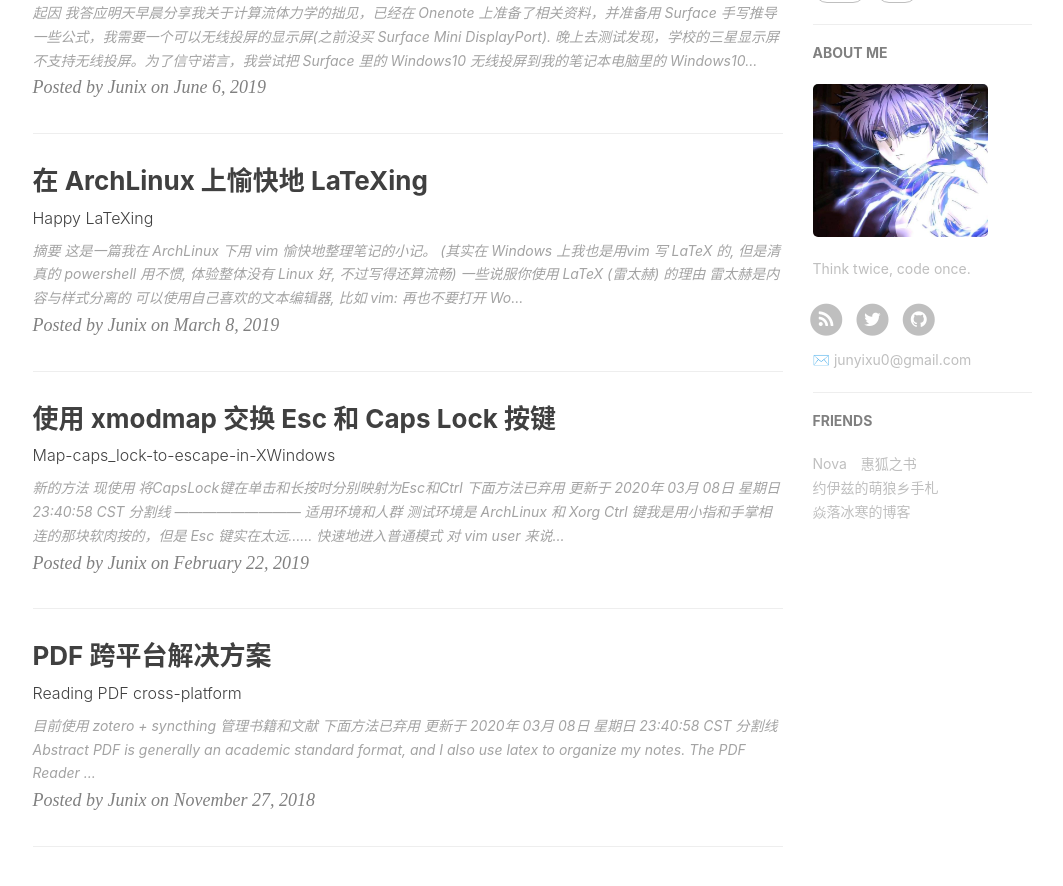
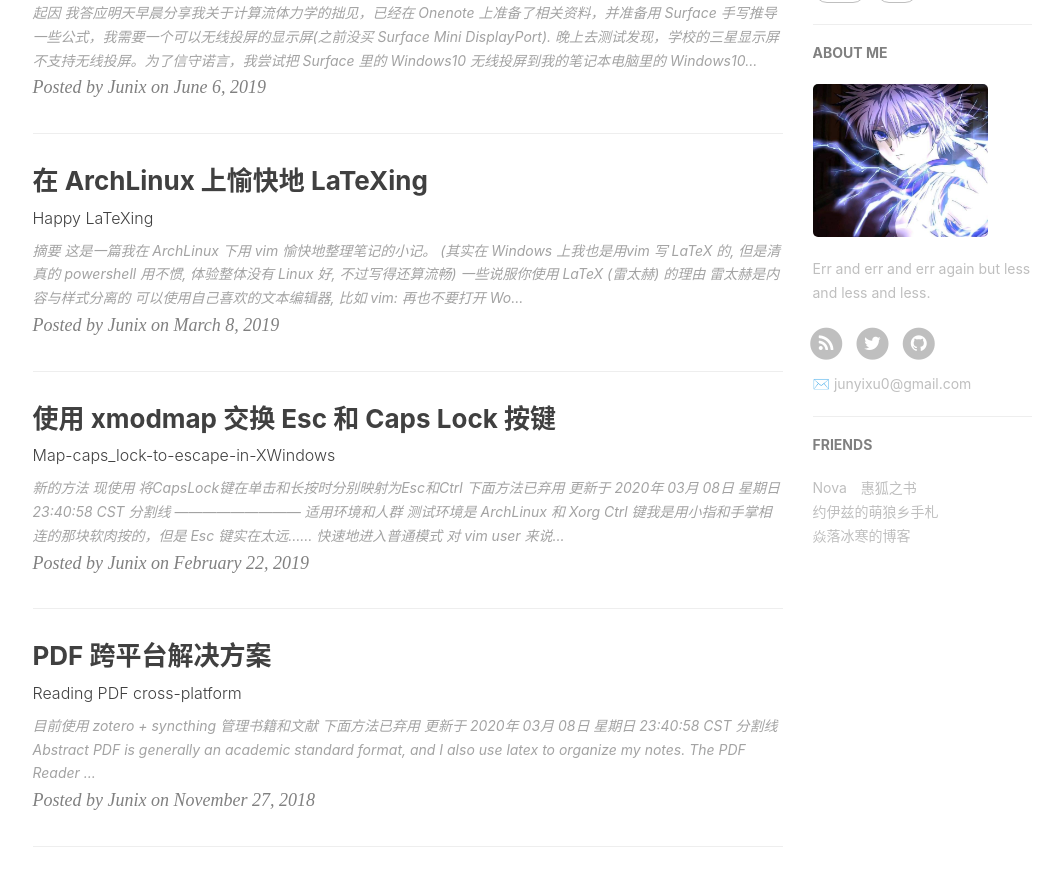
Before and after one commit to junyixu/junyixu.github.io, a Jekyll site: the page built from index.html, in a window 1280 px wide and 900 px high, scrolled down 581 px. Shown: the top 886 px of the window, without its empty margins (135-1198 px from the left). Built offline with Jekyll 4.4.1, drawn with Linux system fonts in a browser that asks for light colours; nearby versions of some CDN libraries; the list of posts is cut into pages by our own code; comment, search, counter and statistics services are not loaded.

Commit message:
Update _config.yml

```diff
--- a/_config.yml
+++ b/_config.yml
@@ -3,7 +3,7 @@
 SEOTitle: Junix Blog
 header-img: img/post-bg-desk.jpg
 email: junyixu0@gmail.com
-description: "Every failure is leading towards success."
+description: "Err and err and err again but less and less and less."
 keyword: "c/c++, Linux"
 url: "http://junyixu.github.io"          # your host, for absolute URL
 baseurl: ""      # for example, '/blog' if your blog hosted on 'host/blog'
@@ -11,7 +11,7 @@
 
 # Sidebar settings
 sidebar: true                           # whether or not using Sidebar.
-sidebar-about-description: "Think twice, code once."
+sidebar-about-description: "Err and err and err again but less and less and less."
 sidebar-avatar: /img/Killua.jpg      # use absolute URL, seeing it's used in both `/` and `/about/`
 
 # SNS settings
```
